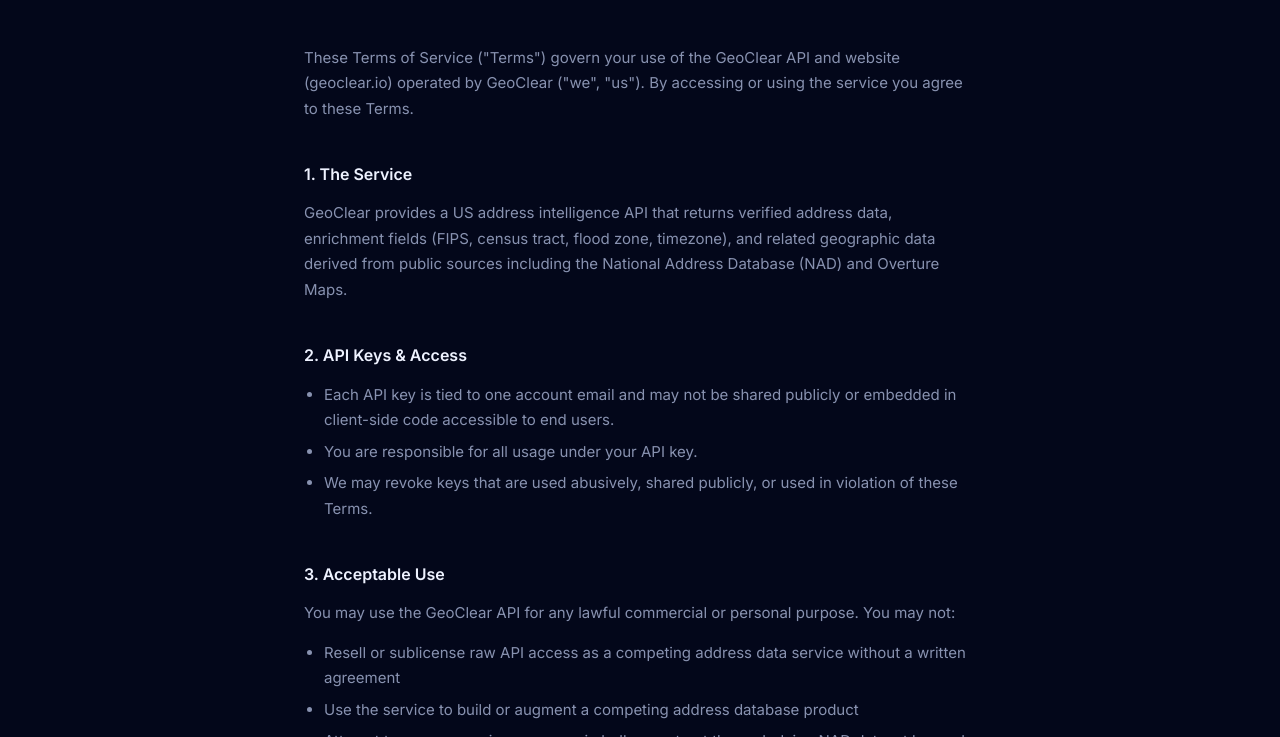
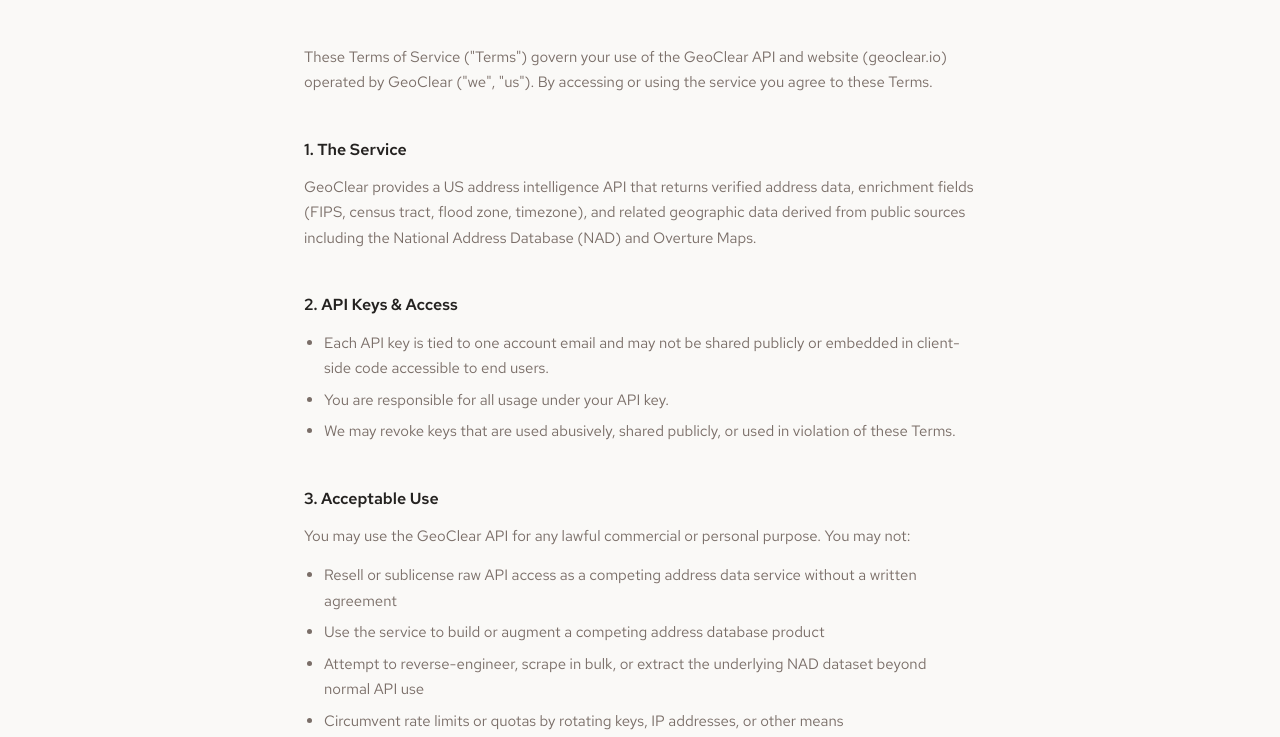
Before and after one commit to sriharkaur/geoclear, a website: page public/terms.html in a window 1280 px wide. Shown: the part 201-938 px from the top of the page. Drawn offline with Linux system fonts and the light colour scheme.

Commit message:
fix: retheme privacy, terms, status pages to MEDVi light palette + Red Hat Text font

```diff
--- a/public/terms.html
+++ b/public/terms.html
@@ -6,16 +6,16 @@
   <title>Terms of Service — GeoClear</title>
   <link rel="preconnect" href="https://fonts.googleapis.com" />
   <link rel="preconnect" href="https://fonts.gstatic.com" crossorigin />
-  <link href="https://fonts.googleapis.com/css2?family=Inter:wght@300;400;500;600;700&display=swap" rel="stylesheet" />
+  <link href="https://fonts.googleapis.com/css2?family=Red+Hat+Text:ital,wght@0,300;0,400;0,500;0,600;0,700;1,400&display=swap" rel="stylesheet" />
   <style>
     :root {
-      --bg:      #03071A;
-      --surface: #0A1229;
-      --border:  rgba(99,130,255,0.12);
-      --text:    #EEF2FF;
-      --muted:   #8892B0;
-      --sky:     #38BDF8;
-      --font:    'Inter', -apple-system, BlinkMacSystemFont, system-ui, sans-serif;
+      --bg:      #faf9f7;
+      --surface: #ffffff;
+      --border:  rgba(46,147,111,0.15);
+      --text:    #242220;
+      --muted:   #7a6e68;
+      --sky:     #2e936f;
+      --font:    'Red Hat Text', -apple-system, BlinkMacSystemFont, system-ui, sans-serif;
       --max:     720px;
     }
     *, *::before, *::after { box-sizing: border-box; margin: 0; padding: 0; }
```
Also changed, not shown: public/privacy.html (+8 -8 lines), public/status.html (+7 -4 lines).
